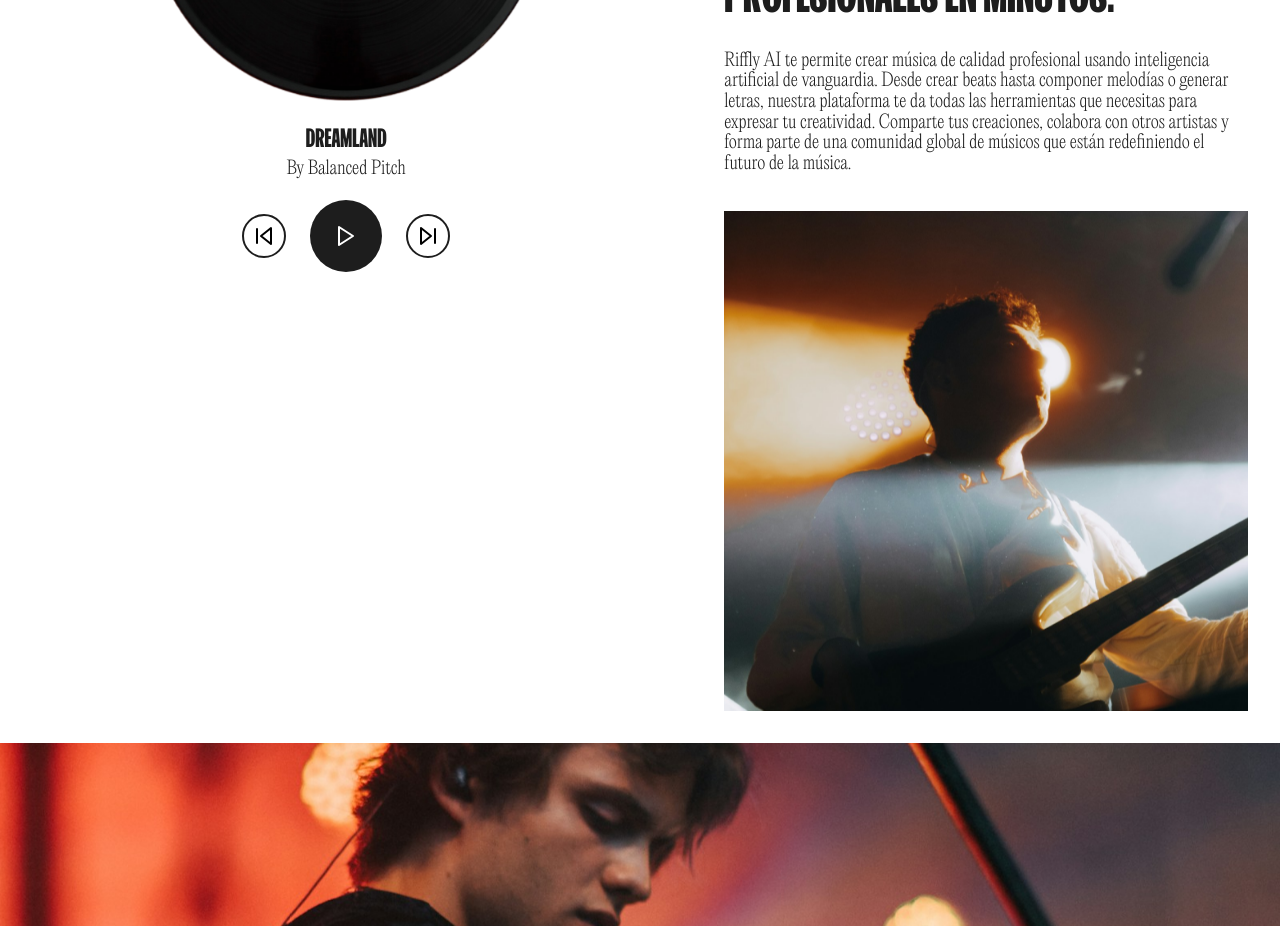
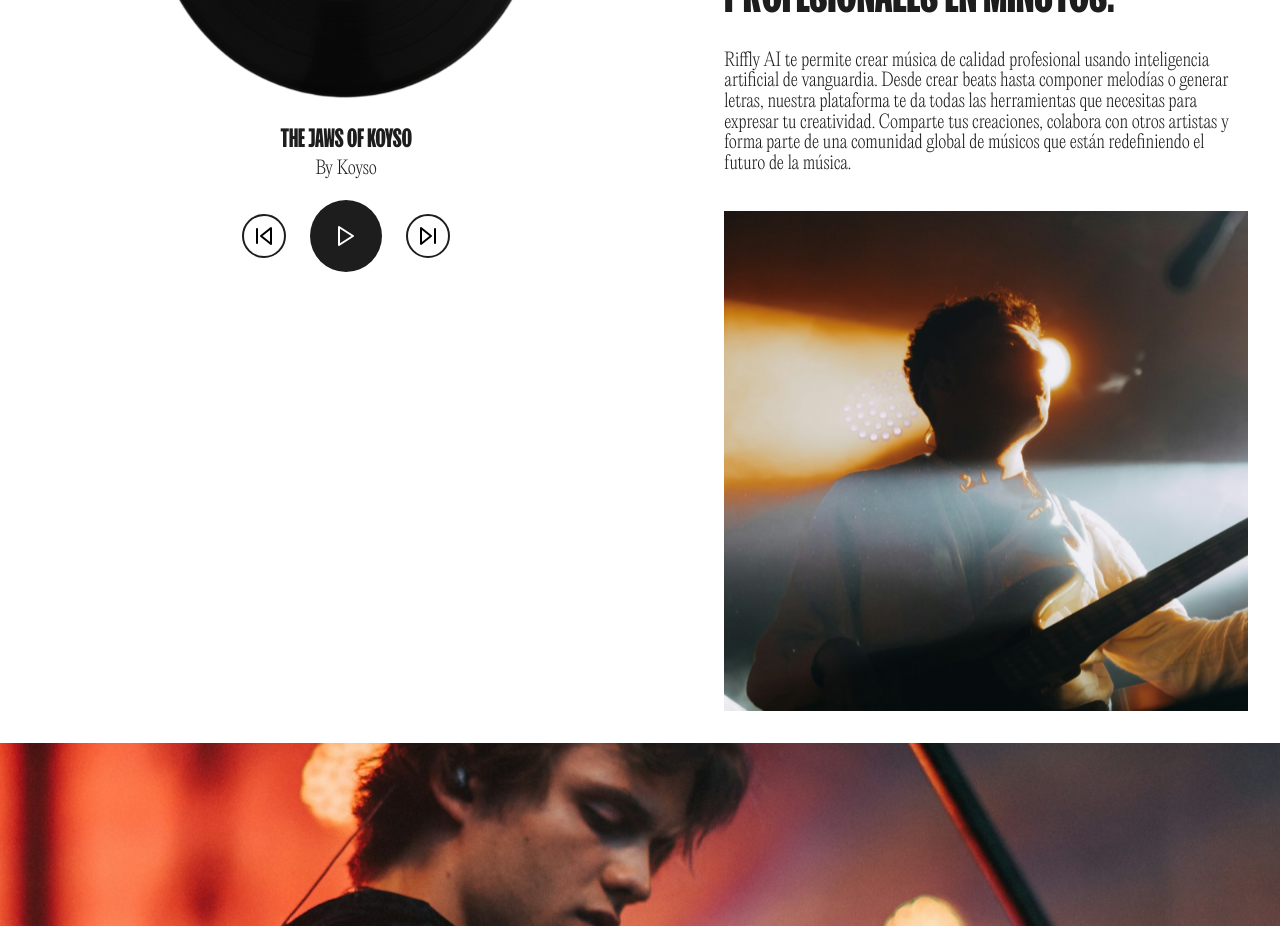
Before and after one commit to Znorlux/riffly-landing-page, a React (Vite) app: page / in a window 1280 px wide. Shown: the part 1240-2166 px from the top of the page. Built offline with nearby package versions, Linux system fonts and the light colour scheme.

Commit message:
update song title and artist in MusicPlayer component

```diff
--- a/src/components/MusicPlayer/MusicPlayer.jsx
+++ b/src/components/MusicPlayer/MusicPlayer.jsx
@@ -6,8 +6,8 @@ const MusicPlayer = () => {
   const songs = [
     {
       id: 1,
-      title: "Dreamland",
-      artist: "By Balanced Pitch",
+      title: "The Jaws of Koyso",
+      artist: "By Koyso",
       diskArt: "/songs/dreamland.png",
       mp3: "/songs/dreamland.mp3",
     },
```
Also changed, not shown: public/songs/dreamland.png.
